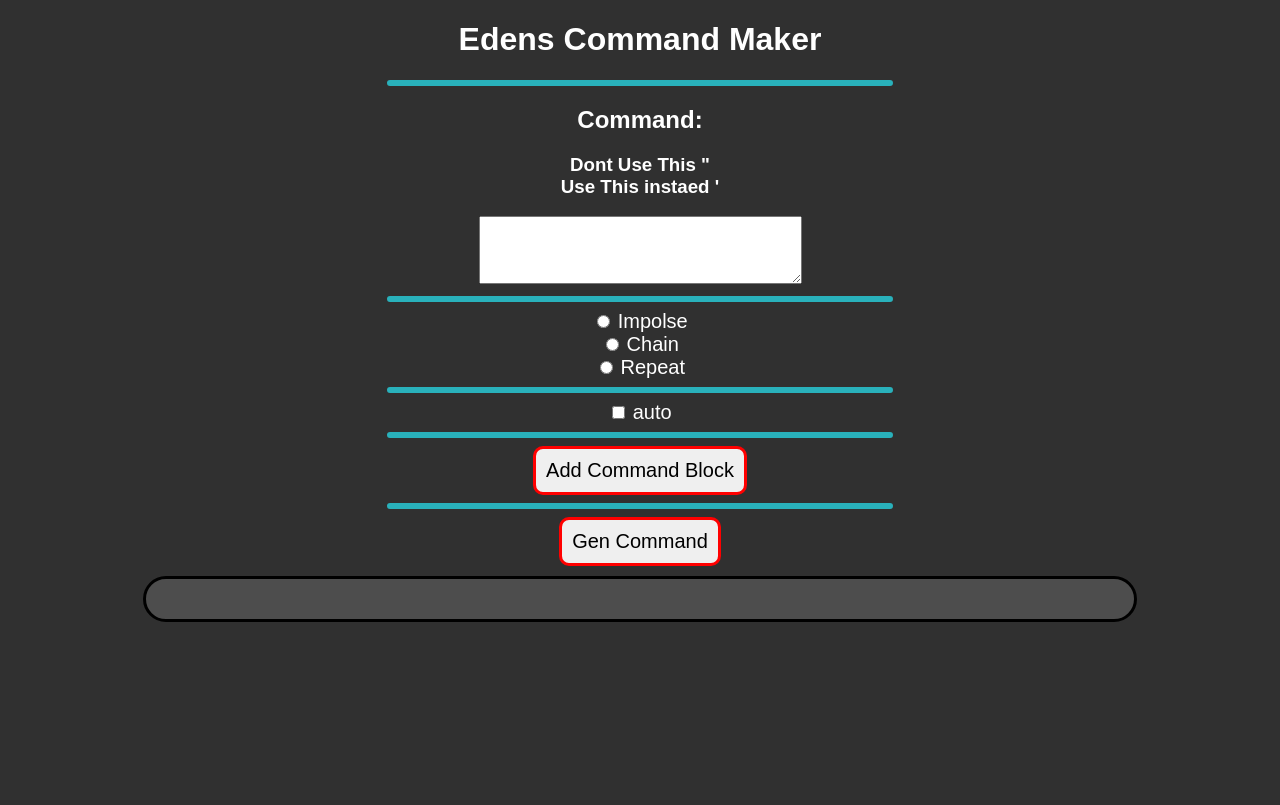
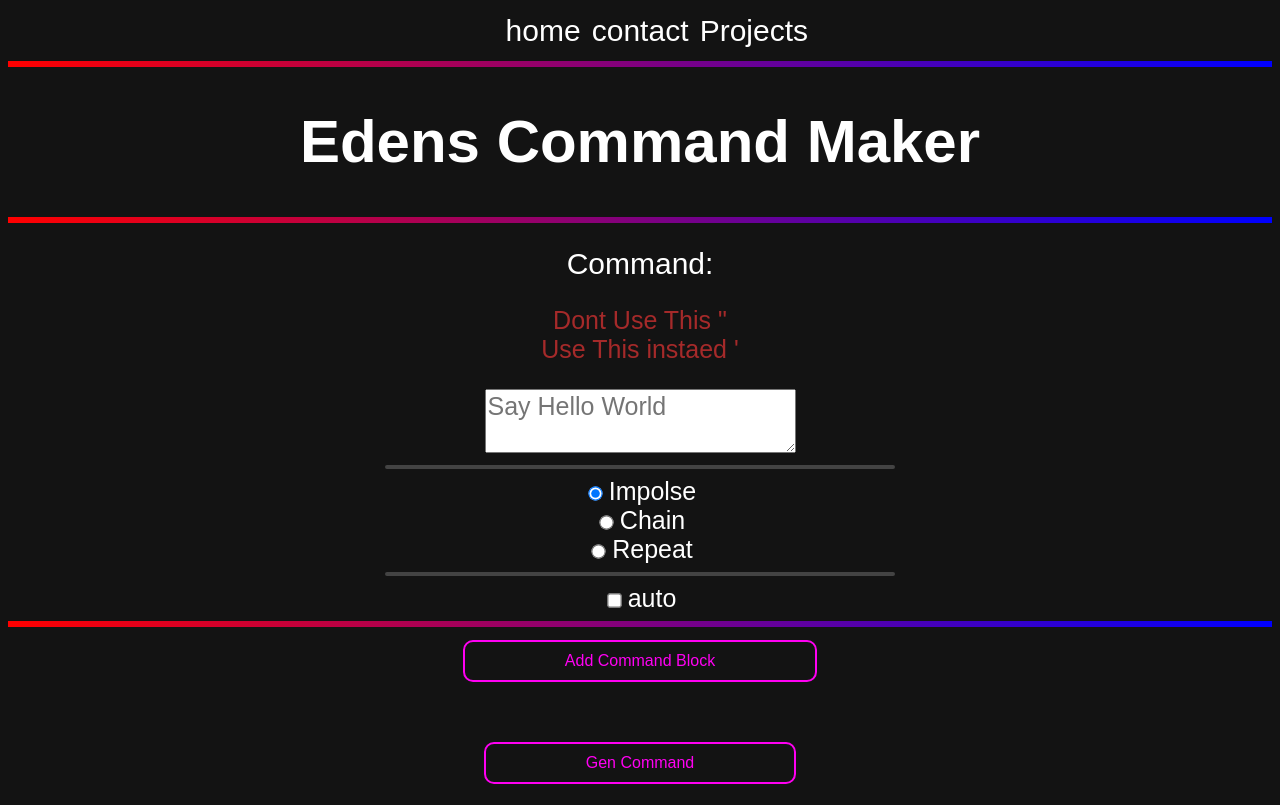
Before and after one commit to EdenTheCoder/Command-Block-Maker, a plain HTML site: page index.html in a window 1280 px wide. Drawn offline with Linux system fonts and the light colour scheme.

Commit message:
Styles + TopBar

```diff
--- a/index.html
+++ b/index.html
@@ -7,20 +7,38 @@
 		<link rel="stylesheet" href="styles.css" />
 	</head>
 	<body>
-		<h1>Edens Command Maker</h1>
-		<hr style="border: solid; border-radius: 10px; color: rgb(41, 177, 187)" />
+		<div style="display: inline-flex; text-align: center">
+			<a href="https://edenthecoder.github.io/index.html" class="topBar">
+				home
+			</a>
+			<a href="https://edenthecoder.github.io/contact.html" class="topBar">
+				contact
+			</a>
+			<a href="https://edenthecoder.github.io/MyProjects.html" class="topBar">
+				Projects
+			</a>
+		</div>
+		<hr class="devidor" />
+		<h1 class="largeText">Edens Command Maker</h1>
+		<hr class="devidor" />
 
-		<h2>Command:</h2>
-		<h3>
+		<h2 class="normalText">Command:</h2>
+		<h3 class="smalltext" style="color: brown">
 			Dont Use This "
 			<br />
 			Use This instaed '
 		</h3>
-		<textarea name="Command_area" id="Command"></textarea>
-		<hr style="border: solid; border-radius: 10px; color: rgb(41, 177, 187)" />
+		<textarea
+			placeholder="Say Hello World"
+			name="Command_area"
+			id="Command"
+			class="smalltext"
+			style="color: black; text-align: left"></textarea>
+		<hr class="small-devidor" />
 
 		<div id="Buttons">
 			<input
+				checked="True"
 				type="radio"
 				id="normal"
 				name="Command_Block_Type"
@@ -39,17 +57,14 @@
 				value="Repeat" />
 			<label for="Repeat">Repeat</label>
 			<br />
-			<hr
-				style="border: solid; border-radius: 10px; color: rgb(41, 177, 187)" />
+			<hr class="small-devidor" />
 			<input type="checkbox" value="auto" id="auto" />
 			<label for="auto">auto</label>
 			<br />
-			<hr
-				style="border: solid; border-radius: 10px; color: rgb(41, 177, 187)" />
+			<hr class="devidor" />
 			<button onclick="AddcomandBlock()">Add Command Block</button>
 			<br />
-			<hr
-				style="border: solid; border-radius: 10px; color: rgb(41, 177, 187)" />
+			<div style="height: 50px"></div>
 
 			<button onclick="GenCommand()">Gen Command</button>
 		</div>
--- a/styles.css
+++ b/styles.css
@@ -1,37 +1,102 @@
-body{
-    background: #303030;
-    color: white;
-    font-family: Arial, Helvetica, sans-serif;
+body {
+    background-color: #131313 ;
     text-align: center;
+
 }
-label{
-    font-size: 20px;
+
+a{
+    text-decoration: none;
 }
-#Command{
-    font-family: Arial, Helvetica, sans-serif;
-    font-size: 26px;
+/* elements*/
+button{
+
+    margin: 5px 5px;
+    padding: 10px 100px;
+    transition: 200ms ease-in-out;
+
+    border: 2px solid rgb(255, 0, 242);
+    border-radius: 10px;
+    background: #ffffff00;
+    color: rgb(255, 0, 242);
+    font-size: 16px;
+    cursor: pointer;
+    font-weight: normal;
 }
-button{
-    padding: 10px;
-    border-radius: 10px;
-    font-family: Arial, Helvetica, sans-serif;
-    font-size: 20px;
-    border: solid red;
-    transition: 100ms;
+button:hover{
+    transform: scale(0.95);
+    transition: 200ms ease-in-out;
+    color: rgb(255, 134, 249);
+    border-color: rgb(75, 40, 202);
+    z-index: 1;
 }
 button:active{
-    scale: 0.95;
+    transform: scale(0.9);
+    transition: 100ms;
+
 }
-hr{
-    width: 500px;
+.topBar{
+    color: rgb(255, 255, 255);
+    font-family: Arial;
+    font-size: 30px;
+    font-weight: normal;
+    text-align: center;
+    text-decoration: none;
+    margin: 2%;
 }
-#output{
-    background: #4d4d4d;
-    padding: 20px;
+
+
+/* text sizes */
+.largeText{
+    color: white;
+    text-align: center;
+    font-family: Arial;
+    font-size: 60px;
+    font-weight: bold;
+}
+
+.normalPlusText{
+    color: white;
+    text-align: center;
+    font-family: Arial;
+    font-size: 45px;
+    font-weight: normal;
+}
+.normalText {
+    color: white;
+    text-align: center;
+    font-family: Arial;
+    font-size: 30px;
+    font-weight: normal;
+}
+.smalltext , label{
+    color: white;
+    text-align: center;
+    font-family: Arial;
+    font-size: 25px;
+    font-weight: normal;
+}
+.smallertext{
+    color: white;
+    text-align: center;
+    font-family: Arial;
     font-size: 20px;
-    margin: auto;
-    margin-top: 10px;
-    border: solid black;
-    border-radius: 50px;
-    width: 75%;
+    font-weight: normal;
 }
+.small-devidor{
+    width: 40%;
+    border: solid rgba(128, 128, 128, 0.438) 2px;
+    border-radius: 30px;
+}
+.devidor{
+    border-image: linear-gradient(to left,blue,red)1 ;
+    border-width: 3px;
+}
+
+
+input{
+    scale: 1.1;
+
+}
+input:active{
+
+}
```
